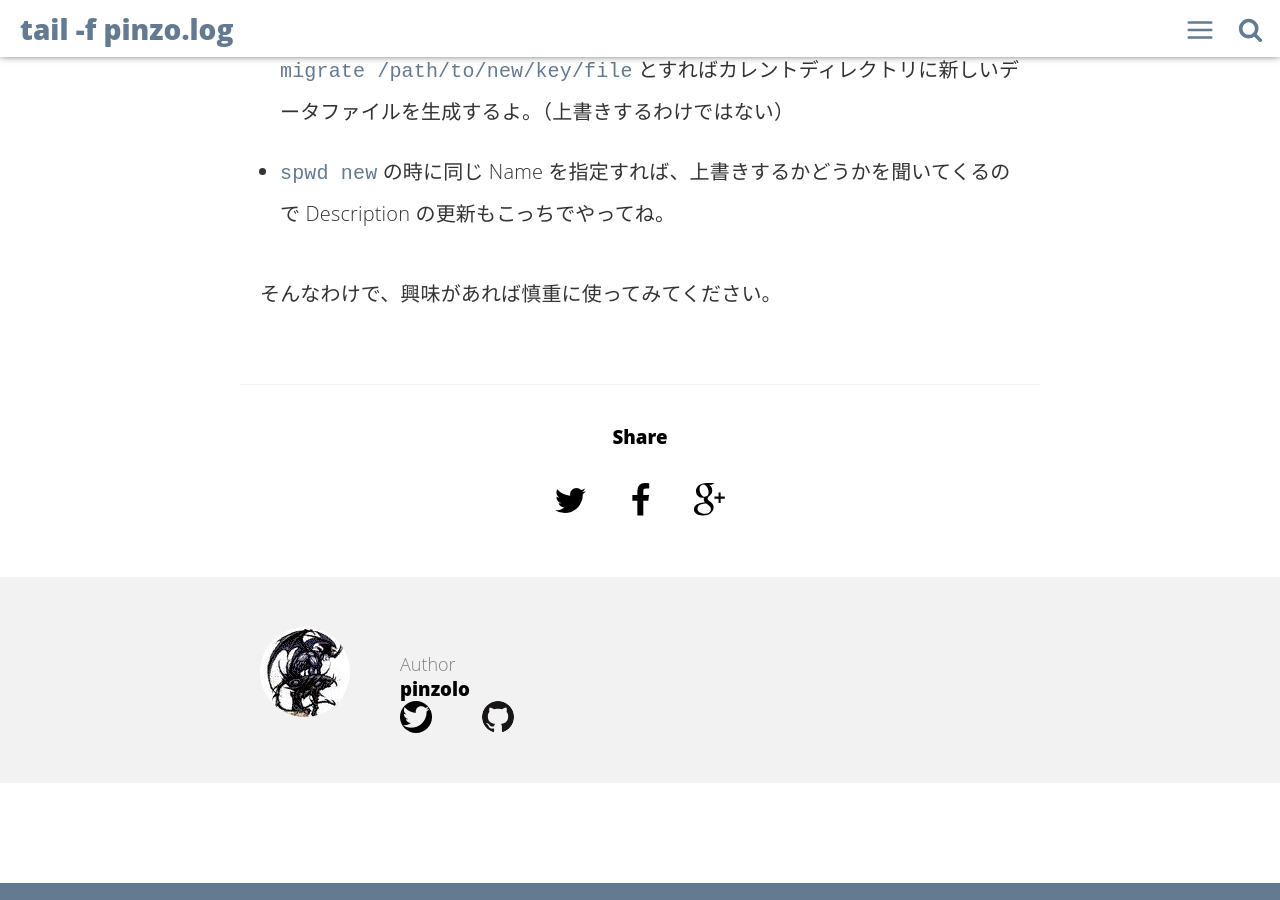
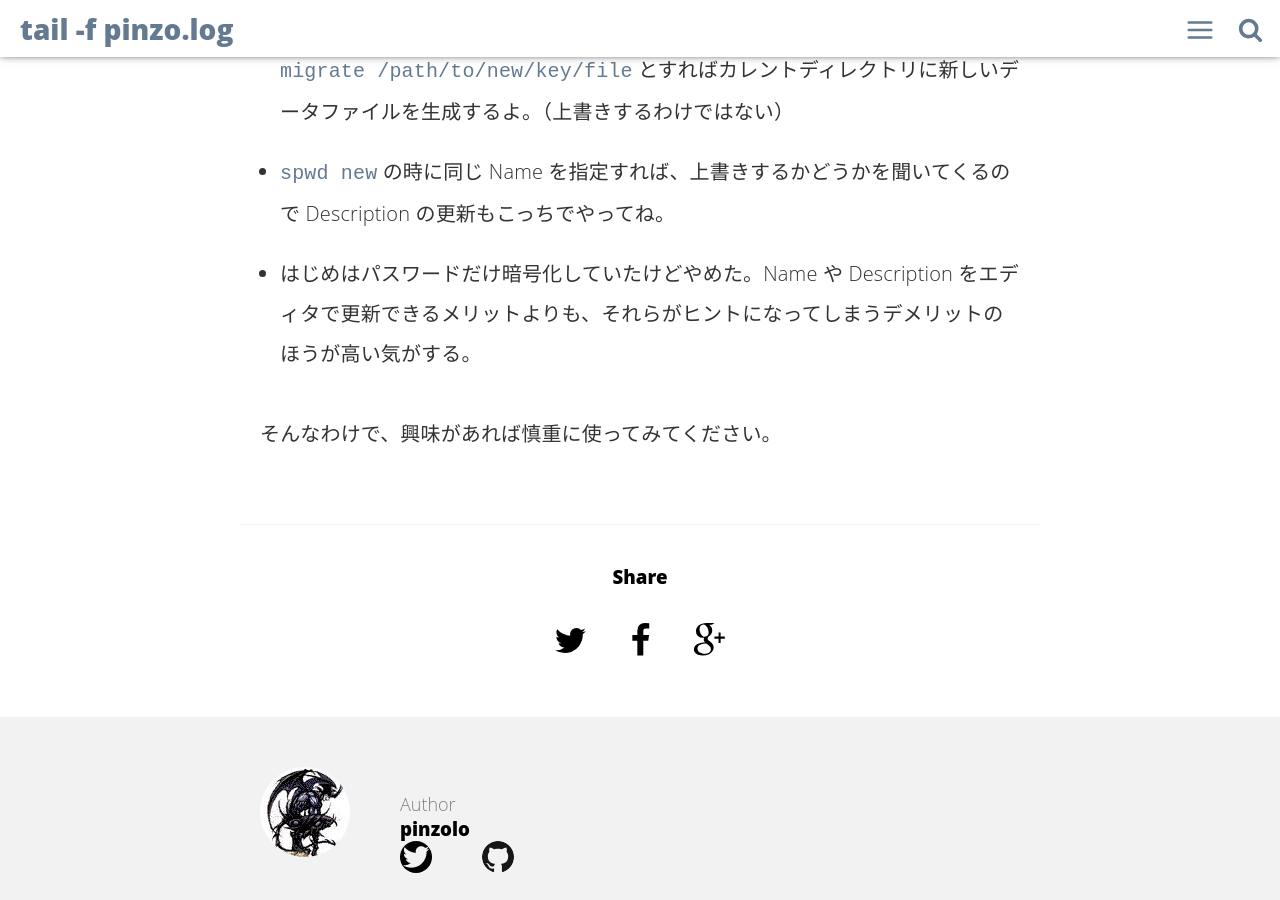
Before and after one commit to pinzolo/pinzolo.github.io, a Jekyll site: the page built from _posts/2017-09-28-spwd-is-secret-file-based-password-manager.md, in a window 1280 px wide and 900 px high, scrolled down 2640 px. Built offline with Jekyll 4.4.1, drawn with Linux system fonts in a browser that asks for light colours.

Commit message:
Update today's post

```diff
--- a/_posts/2017-09-28-spwd-is-secret-file-based-password-manager.md
+++ b/_posts/2017-09-28-spwd-is-secret-file-based-password-manager.md
@@ -42,5 +42,6 @@ SSHの秘密鍵を利用されるのは気持ち悪いという人は `~/.config
 * キーファイル配置先のパーミッションはちゃんとやろうね。SSH と同じだよ。
 * 万が一キーファイルが漏れたりしたら、新しいキーファイルを用意して `spwd migrate /path/to/new/key/file` とすればカレントディレクトリに新しいデータファイルを生成するよ。（上書きするわけではない）
 * `spwd new` の時に同じ Name を指定すれば、上書きするかどうかを聞いてくるので Description の更新もこっちでやってね。
+* はじめはパスワードだけ暗号化していたけどやめた。Name や Description をエディタで更新できるメリットよりも、それらがヒントになってしまうデメリットのほうが高い気がする。
 
 そんなわけで、興味があれば慎重に使ってみてください。
```
